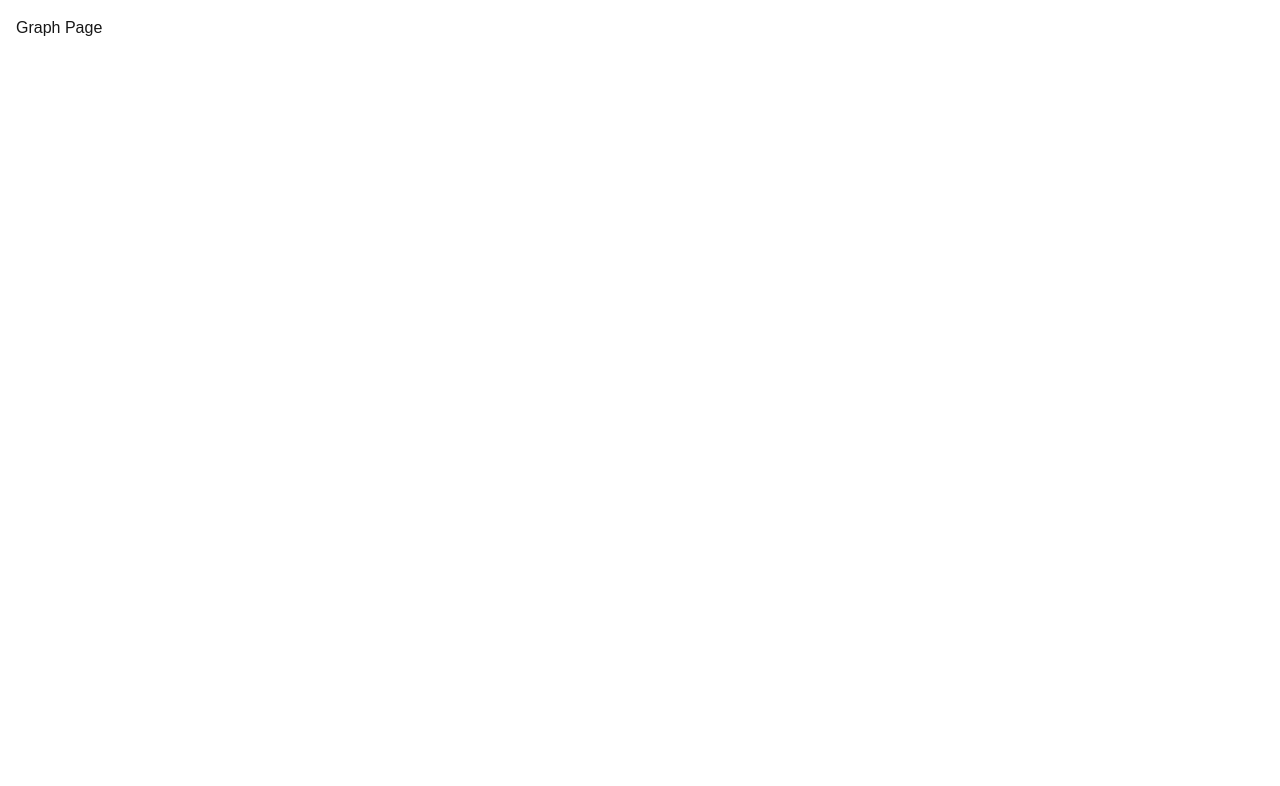
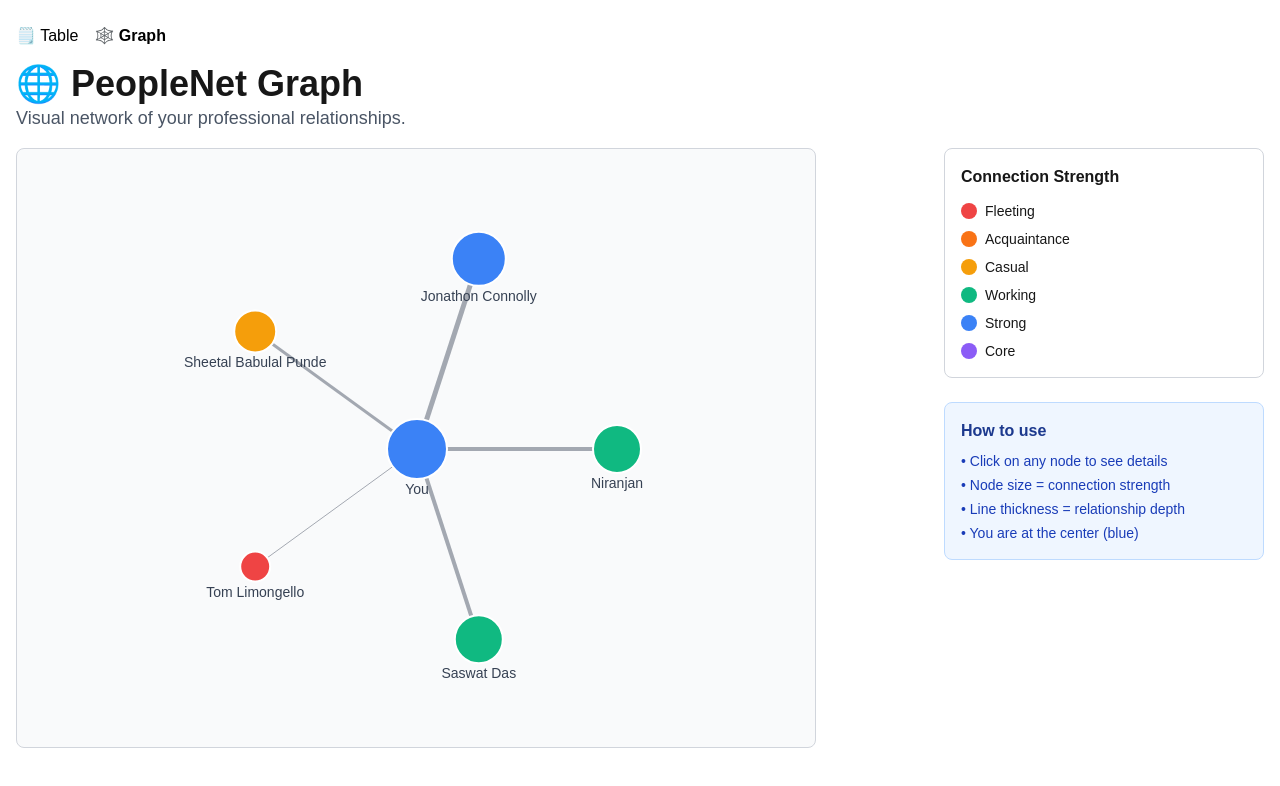
Before and after one commit to tyler-morales/people-net, a Next.js app: page /graph in a window 1280 px wide. Shown: the top 786 px of the page. Built offline with nearby package versions, Linux system fonts and the light colour scheme.

Commit message:
Implement a basic graph view

```diff
--- /dev/null
+++ b/app/components/PageHeader.js
@@ -0,0 +1,27 @@
+export default function PageHeader({ currentPage, title, subtitle }) {
+    return (
+        <>
+            <nav className="mt-2 flex gap-4">
+                <a
+                    href="/"
+                    className={`text-black hover:underline ${currentPage === 'table' ? 'font-bold' : ''}`}
+                >
+                    🗒️ Table
+                </a>
+                <a
+                    href="/graph"
+                    className={`text-black hover:underline ${currentPage === 'graph' ? 'font-bold' : ''}`}
+                >
+                    🕸️ Graph
+                </a>
+            </nav>
+
+            <header className="my-4">
+                <div>
+                    <h1 className="text-4xl font-bold">{title}</h1>
+                    <h2 className="text-lg text-gray-600">{subtitle}</h2>
+                </div>
+            </header>
+        </>
+    );
+}
--- a/app/graph/page.js
+++ b/app/graph/page.js
@@ -1,3 +1,219 @@
-export default function Page() {
-    return <p>Graph Page</p>;
+'use client'
+import { useState, useEffect, useRef } from 'react';
+import { initialPeople } from '../lib/people-data';
+import PageHeader from '../components/PageHeader';
+
+export default function GraphPage() {
+    const [people] = useState(initialPeople);
+    const svgRef = useRef(null);
+    const [selectedNode, setSelectedNode] = useState(null);
+    const [nodes, setNodes] = useState([]);
+    const [links, setLinks] = useState([]);
+
+    // Graph dimensions
+    const width = 800;
+    const height = 600;
+
+    // Calculate positions only on client side to avoid hydration mismatch
+    useEffect(() => {
+        const calculatedNodes = [
+            { id: 'you', name: 'You', x: width / 2, y: height / 2, radius: 30, color: '#3b82f6' },
+            ...people.map((person, index) => {
+                const angle = (index * 2 * Math.PI) / people.length;
+                const radius = 200;
+                return {
+                    id: person.id,
+                    name: person.name,
+                    company: person.company,
+                    role: person.role,
+                    strength: person.connection?.strength,
+                    x: Math.round((width / 2 + Math.cos(angle) * radius) * 100) / 100,
+                    y: Math.round((height / 2 + Math.sin(angle) * radius) * 100) / 100,
+                    radius: getNodeRadius(person.connection?.strength),
+                    color: getNodeColor(person.connection?.strength)
+                };
+            })
+        ];
+
+        const calculatedLinks = people.map(person => ({
+            source: 'you',
+            target: person.id,
+            strength: person.connection?.strength,
+            strokeWidth: getStrokeWidth(person.connection?.strength)
+        }));
+
+        setNodes(calculatedNodes);
+        setLinks(calculatedLinks);
+    }, [people, width, height]);
+
+    function getNodeRadius(strength) {
+        const radiusMap = {
+            'fleeting': 15,
+            'acquaintance': 18,
+            'casual': 21,
+            'working': 24,
+            'strong': 27,
+            'core': 30
+        };
+        return radiusMap[strength] || 15;
+    }
+
+    function getNodeColor(strength) {
+        const colorMap = {
+            'fleeting': '#ef4444',
+            'acquaintance': '#f97316',
+            'casual': '#f59e0b',
+            'working': '#10b981',
+            'strong': '#3b82f6',
+            'core': '#8b5cf6'
+        };
+        return colorMap[strength] || '#6b7280';
+    }
+
+    function getStrokeWidth(strength) {
+        const widthMap = {
+            'fleeting': 1,
+            'acquaintance': 2,
+            'casual': 3,
+            'working': 4,
+            'strong': 5,
+            'core': 6
+        };
+        return widthMap[strength] || 1;
+    }
+
+    function handleNodeClick(node) {
+        setSelectedNode(selectedNode?.id === node.id ? null : node);
+    }
+
+    // Don't render until nodes are calculated
+    if (nodes.length === 0) {
+        return (
+            <main>
+                <PageHeader
+                    currentPage="graph"
+                    title="🌐 PeopleNet Graph"
+                    subtitle="Visual network of your professional relationships."
+                />
+                <div className="flex items-center justify-center h-96">
+                    <div className="text-gray-500">Loading graph...</div>
+                </div>
+            </main>
+        );
+    }
+
+    return (
+        <main className="">
+            <PageHeader
+                currentPage="graph"
+                title="🌐 PeopleNet Graph"
+                subtitle="Visual network of your professional relationships."
+            />
+
+            <div className="flex gap-6">
+                {/* Graph */}
+                <div className="flex-1">
+                    <svg
+                        ref={svgRef}
+                        width={width}
+                        height={height}
+                        className="border border-gray-300 rounded-lg bg-gray-50"
+                    >
+                        {/* Links */}
+                        {links.map((link, index) => {
+                            const sourceNode = nodes.find(n => n.id === link.source);
+                            const targetNode = nodes.find(n => n.id === link.target);
+                            return (
+                                <line
+                                    key={index}
+                                    x1={sourceNode.x}
+                                    y1={sourceNode.y}
+                                    x2={targetNode.x}
+                                    y2={targetNode.y}
+                                    stroke="#6b7280"
+                                    strokeWidth={link.strokeWidth}
+                                    opacity={0.6}
+                                />
+                            );
+                        })}
+
+                        {/* Nodes */}
+                        {nodes.map((node) => (
+                            <g key={node.id}>
+                                <circle
+                                    cx={node.x}
+                                    cy={node.y}
+                                    r={node.radius}
+                                    fill={node.color}
+                                    stroke={selectedNode?.id === node.id ? '#000' : '#fff'}
+                                    strokeWidth={selectedNode?.id === node.id ? 3 : 2}
+                                    className="cursor-pointer hover:opacity-80 transition-opacity"
+                                    onClick={() => handleNodeClick(node)}
+                                />
+                                <text
+                                    x={node.x}
+                                    y={node.y + node.radius + 15}
+                                    textAnchor="middle"
+                                    className="text-sm font-medium fill-gray-700"
+                                    style={{ pointerEvents: 'none' }}
+                                >
+                                    {node.name}
+                                </text>
+                            </g>
+                        ))}
+                    </svg>
+                </div>
+
+                {/* Legend & Details */}
+                <div className="w-80 space-y-6">
+                    {/* Legend */}
+                    <div className="bg-white p-4 rounded-lg border border-gray-300">
+                        <h3 className="font-semibold mb-3">Connection Strength</h3>
+                        <div className="space-y-2">
+                            {[
+                                { name: 'Fleeting', color: '#ef4444' },
+                                { name: 'Acquaintance', color: '#f97316' },
+                                { name: 'Casual', color: '#f59e0b' },
+                                { name: 'Working', color: '#10b981' },
+                                { name: 'Strong', color: '#3b82f6' },
+                                { name: 'Core', color: '#8b5cf6' }
+                            ].map((item) => (
+                                <div key={item.name} className="flex items-center gap-2">
+                                    <div
+                                        className="w-4 h-4 rounded-full"
+                                        style={{ backgroundColor: item.color }}
+                                    ></div>
+                                    <span className="text-sm">{item.name}</span>
+                                </div>
+                            ))}
+                        </div>
+                    </div>
+
+                    {/* Selected Node Details */}
+                    {selectedNode && selectedNode.id !== 'you' && (
+                        <div className="bg-white p-4 rounded-lg border border-gray-300">
+                            <h3 className="font-semibold mb-3">Selected Person</h3>
+                            <div className="space-y-2 text-sm">
+                                <div><strong>Name:</strong> {selectedNode.name}</div>
+                                <div><strong>Company:</strong> {selectedNode.company}</div>
+                                <div><strong>Role:</strong> {selectedNode.role}</div>
+                                <div><strong>Connection:</strong> {selectedNode.strength}</div>
+                            </div>
+                        </div>
+                    )}
+
+                    {/* Instructions */}
+                    <div className="bg-blue-50 p-4 rounded-lg border border-blue-200">
+                        <h3 className="font-semibold mb-2 text-blue-900">How to use</h3>
+                        <ul className="text-sm text-blue-800 space-y-1">
+                            <li>• Click on any node to see details</li>
+                            <li>• Node size = connection strength</li>
+                            <li>• Line thickness = relationship depth</li>
+                            <li>• You are at the center (blue)</li>
+                        </ul>
+                    </div>
+                </div>
+            </div>
+        </main>
+    );
 }
--- a/app/page.js
+++ b/app/page.js
@@ -1,6 +1,7 @@
 'use client'
 import { React, Fragment, useState } from "react";
 import { initialPeople } from "./lib/people-data";
+import PageHeader from "./components/PageHeader";
 
 export default function Home() {
   const [people, setPeople] = useState(initialPeople);
@@ -121,11 +122,12 @@ export default function Home() {
   };
 
   return (
-    <main className="p-8">
-      <header className="mb-6">
-        <h1 className="text-4xl font-bold">🌐 PeopleNet</h1>
-        <h2 className="text-lg text-gray-600">Connecting you and your organization.</h2>
-      </header>
+    <main className="">
+      <PageHeader
+        currentPage="table"
+        title="🌐 PeopleNet"
+        subtitle="Connecting you and your organization."
+      />
 
       <table className="w-full table-auto border border-black mb-4">
         <thead>
```
